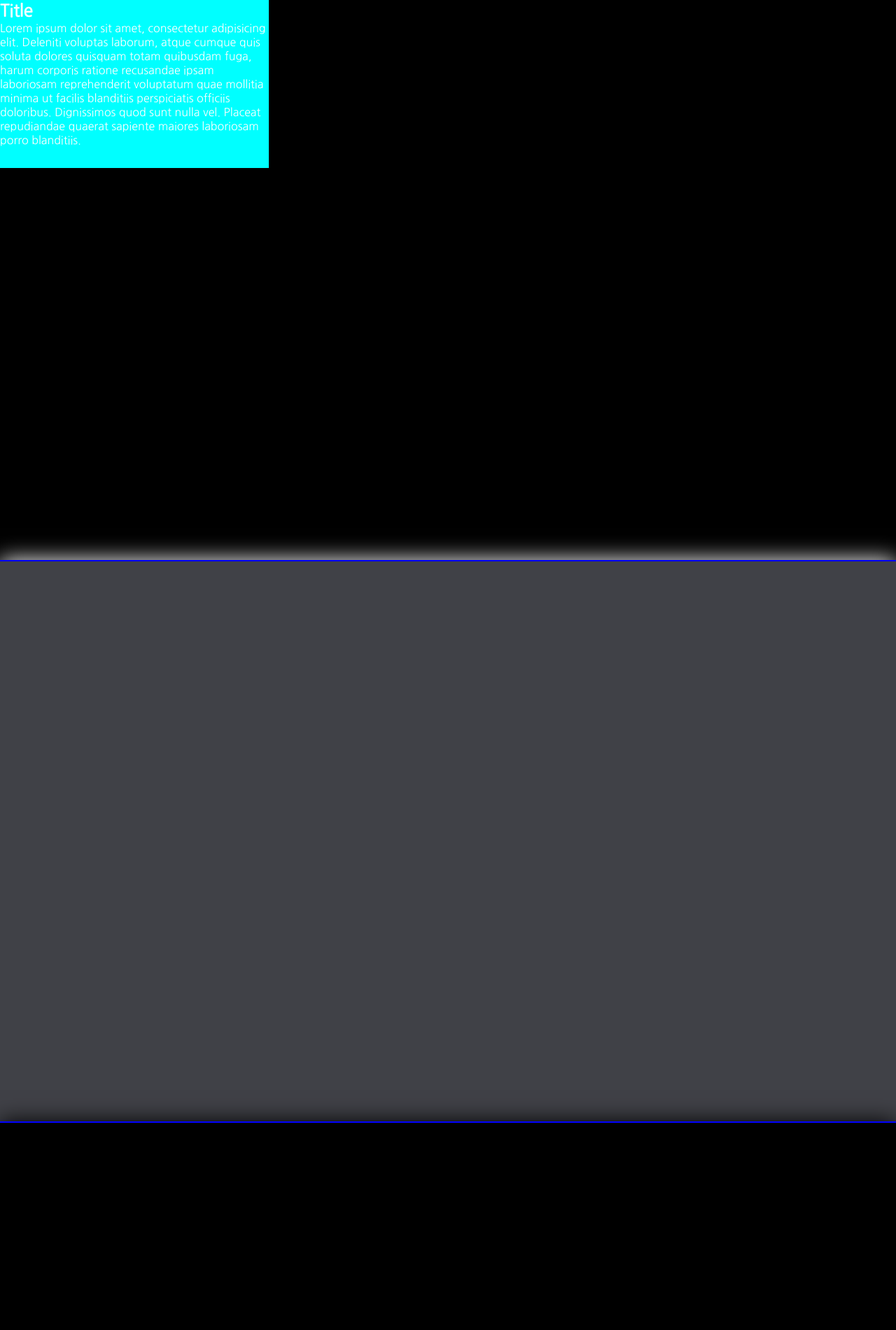
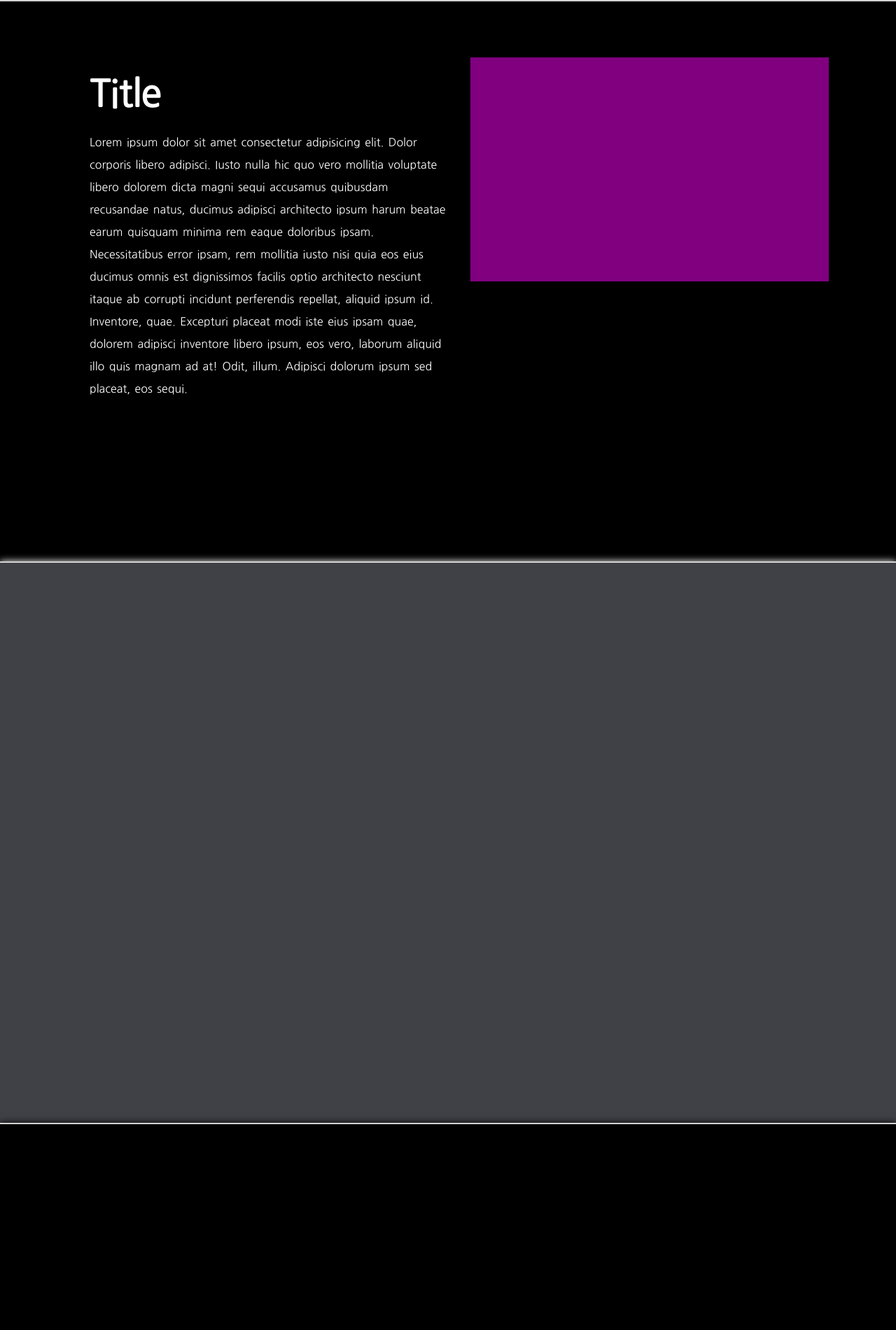
Before and after one commit to RickRietbergen/CRUD-P3, a PHP site: page / in a window 1280 px wide. Shown: the part 800-2700 px from the top of the page at 70% size. Run offline with PHP 8.4, Linux system fonts and the light colour scheme.

Commit message:
start
yessssssssssssssssssssss

```diff
--- a/CSS/styles.css
+++ b/CSS/styles.css
@@ -61,7 +61,7 @@ header .header nav li a .snackbar__logo
 {
     width: 100%;
     height: 100vh;
-    box-shadow: 0px 0px 20px rgba(255, 255, 255);
+    box-shadow: 0px 0px 10px rgba(255, 255, 255);
 }
 /*homepage pic*/
 .container__homepage .burger__pic
@@ -77,44 +77,72 @@ header .header nav li a .snackbar__logo
 /*informatie*/
 .container__about
 {
+    display: flex;
     width: 100%;
     height: 100vh;
-    box-shadow: 0px 0px 20px rgba(0,0,0);
+    box-shadow: 0px 0px 10px rgba(0,0,0);
     background-color: black;
+    border-top: solid 2px lightgray;
+}
+
+.container__about .txt__title__about
+{
+    font-size: 35px;
+    margin-bottom: 0px;
 }
 
 .container__about .txt__about
 {
-    width: 30%;
-    height: 30vh;
+    width: 40%;
+    height: 40vh;
+    margin-top: 10vh;
+    margin-left: 10%;
+    word-spacing: 2px;
+    line-height: 2;
     color: #fff;
-    background-color: aqua;
 }
 
+.container__about .pic__about
+{
+    width: 40%;
+    height: 40%;
+    margin-top: 10vh;
+    margin-left: 2.5%;
+    background-color: purple;
+}
 
 /*menu*/
 .container__menu
 {
     width: 100%;
     height: 100vh;
-    box-shadow: 0px 0px 30px rgba(255,255,255);
+    box-shadow: 0px 0px 10px rgba(255,255,255);
     background-color: #404147;
-    border-top: solid 2px blue;
+    border-top: solid 2px lightgray;
 }
 .container__form
 {
     width: 100%;
     height: 100vh;
-    box-shadow: 0px 0px 30px rgba(0,0,0);
+    box-shadow: 0px 0px 10px rgba(0,0,0);
     background-color: black;
-    border-top: solid 2px blue;
+    border-top: solid 2px lightgray;
+}
 
+.container__werken__bigsnack
+{
+    width: 100%;
+    height: 100vh;
+    box-shadow: 0px 0px 10px rgba(255,255,255);
+    background-color: #404147;
+    border-top: solid 2px lightgray;
 }
 /*contact*/
 .container__contact
 {
     width: 100%;
     height: 100vh;
-    box-shadow: 0px 0px 30px rgba(255,255,255);
-    background-color: #404147;
+    box-shadow: 0px 0px 10px rgba(0,0,0);
+    background-color: black;
+    border-top: solid 2px lightgrey;
 }
--- a/index.html
+++ b/index.html
@@ -40,12 +40,12 @@
               <h2>Title</h2>
             </div>
             <div class="txt__info__about">
-              Lorem ipsum dolor sit amet, consectetur adipisicing elit. Deleniti voluptas laborum, atque cumque quis soluta dolores quisquam totam quibusdam fuga, harum corporis ratione recusandae ipsam laboriosam reprehenderit voluptatum quae mollitia minima ut facilis blanditiis perspiciatis officiis doloribus. Dignissimos quod sunt nulla vel. Placeat repudiandae quaerat sapiente maiores laboriosam porro blanditiis.
+              Lorem ipsum dolor sit amet consectetur adipisicing elit. Dolor corporis libero adipisci. Iusto nulla hic quo vero mollitia voluptate libero dolorem dicta magni sequi accusamus quibusdam recusandae natus, ducimus adipisci architecto ipsum harum beatae earum quisquam minima rem eaque doloribus ipsam. Necessitatibus error ipsam, rem mollitia iusto nisi quia eos eius ducimus omnis est dignissimos facilis optio architecto nesciunt itaque ab corrupti incidunt perferendis repellat, aliquid ipsum id. Inventore, quae. Excepturi placeat modi iste eius ipsam quae, dolorem adipisci inventore libero ipsum, eos vero, laborum aliquid illo quis magnam ad at! Odit, illum. Adipisci dolorum ipsum sed placeat, eos sequi.
             </div>
           </div>
-          <div class="pic__about">
+            <div class="pic__about">
 
-          </div>
+            </div>
         </div>
 
         <div class="container__menu" id="menu">
@@ -53,6 +53,10 @@
         </div>
 
         <div class="container__form" id="form">
+
+        </div>
+
+        <div class="container__werken__bigsnack">
 
         </div>
 
```
